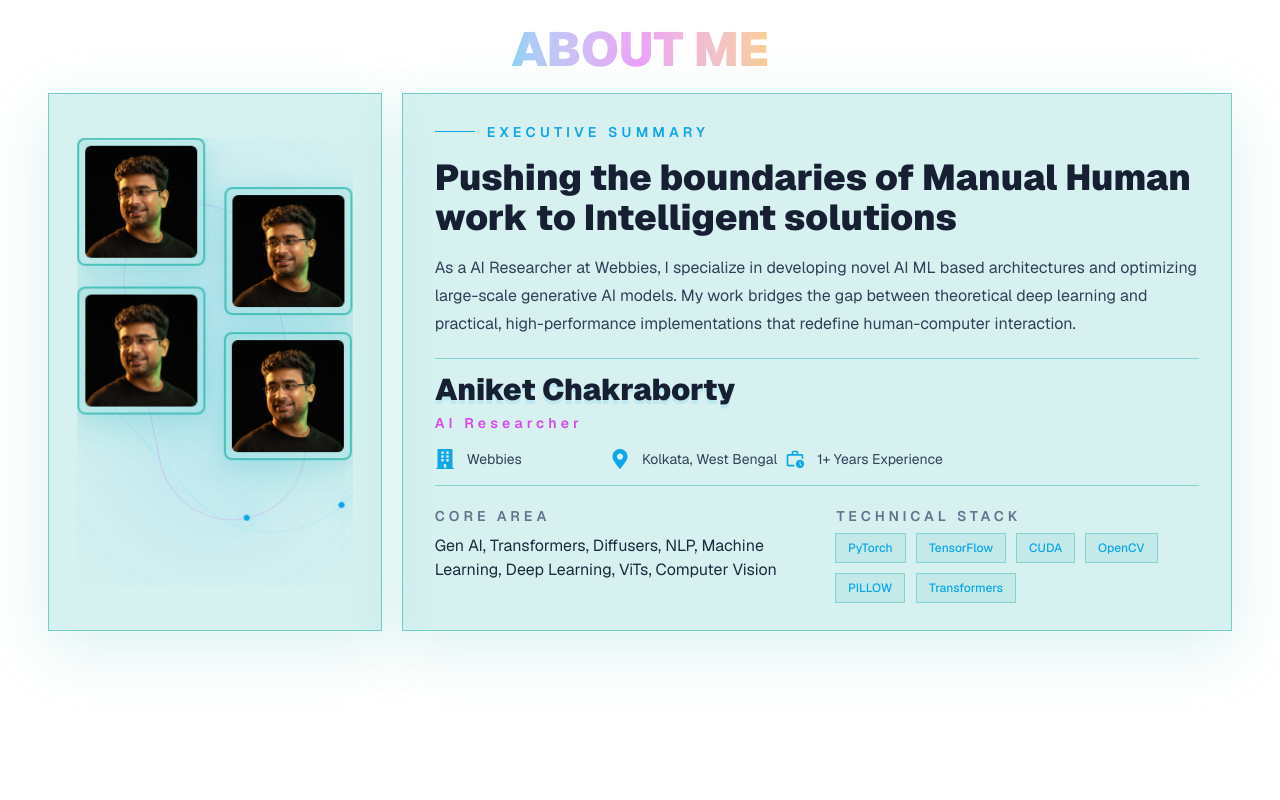
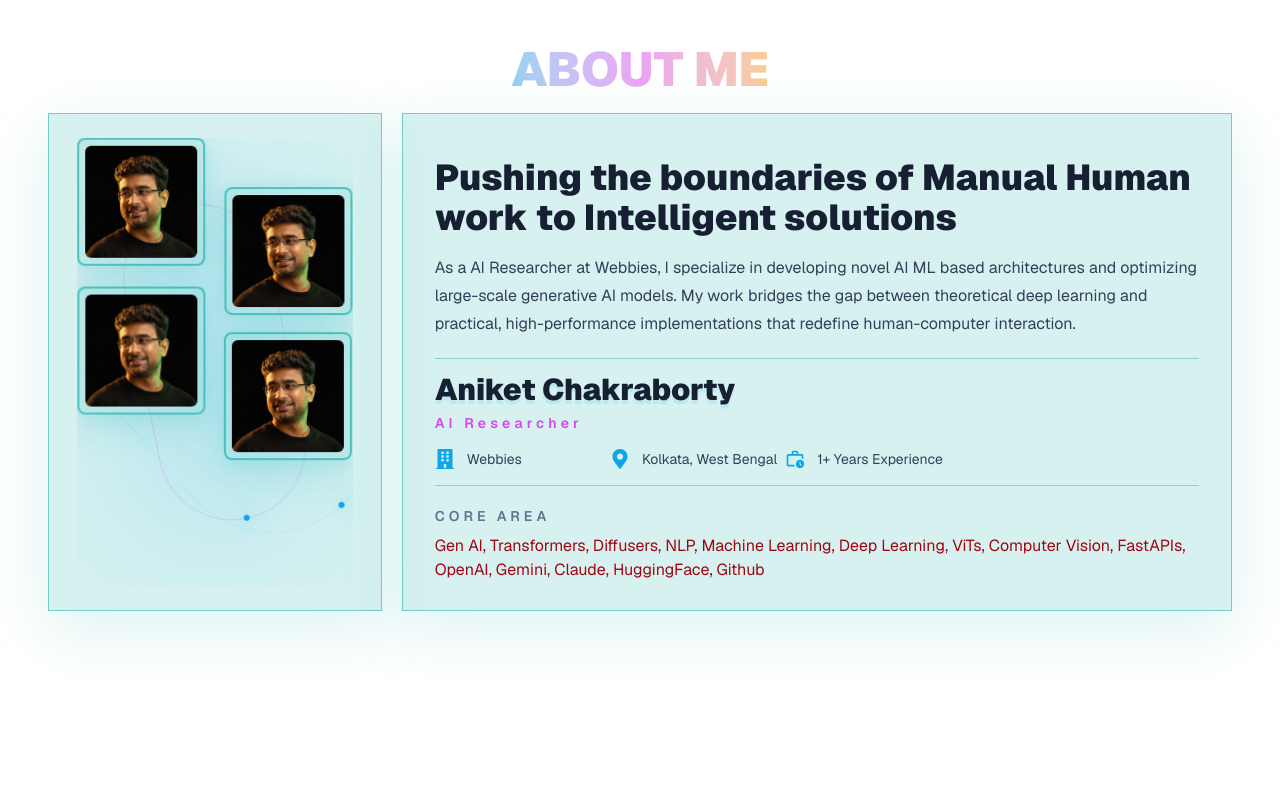
Before and after one commit to aniket-chakraborty2001/New_Modified_Portfolio_Stitch, a Next.js app: page / in a window 1280 px wide. Shown: the part 900-1700 px from the top of the page. Built offline with nearby package versions, Linux system fonts and the light colour scheme.

Commit message:
Doing Modifications in the Code

```diff
--- a/src/components/About.jsx
+++ b/src/components/About.jsx
@@ -61,12 +61,6 @@ function ProfileCard() {
 function SummaryPanel() {
   return (
     <section className="about-card about-reveal border border-[#20b2aa]/55 bg-[#20b2aa]/18 px-6 py-6 backdrop-blur-[2px] [animation-delay:120ms] sm:px-8 lg:px-8 lg:py-7">
-      <div className="about-reveal flex items-center gap-3 [animation-delay:200ms]">
-        <span className="h-px w-10 bg-[#0ea5e9]" />
-        <p className="text-sm font-semibold uppercase tracking-[0.3em] text-[#0ea5e9]">
-          Executive Summary
-        </p>
-      </div>
 
       <h2 className="about-reveal mt-4 max-w-5xl text-2xl font-black leading-[1.12] tracking-normal text-[#172033] drop-shadow-[0_3px_0_rgba(14,165,233,0.12)] [animation-delay:280ms] sm:text-3xl xl:text-[2.25rem]">
         Pushing the boundaries of Manual Human work to Intelligent solutions
@@ -104,31 +98,15 @@ function SummaryPanel() {
         </div>
       </div>
 
-      <div className="mt-5 grid gap-5 lg:grid-cols-[1fr_0.95fr]">
+      <div className="mt-5">
         <div className="about-reveal [animation-delay:440ms]">
           <h3 className="text-sm font-semibold uppercase tracking-[0.28em] text-slate-500">
             Core Area
           </h3>
-          <p className="mt-2 max-w-lg text-sm leading-6 text-slate-800 sm:text-base">
-            Gen AI, Transformers, Diffusers, NLP, Machine Learning, Deep Learning, ViTs, Computer Vision
+          <p className="mt-2 w-full max-w-none text-sm leading-6 text-red-800 sm:text-base">
+            Gen AI, Transformers, Diffusers, NLP, Machine Learning, Deep Learning, ViTs, Computer Vision, FastAPIs,
+            OpenAI, Gemini, Claude, HuggingFace, Github
           </p>
-        </div>
-
-        <div className="about-reveal [animation-delay:520ms]">
-          <h3 className="text-sm font-semibold uppercase tracking-[0.28em] text-slate-500">
-            Technical Stack
-          </h3>
-          <div className="mt-2 flex flex-wrap gap-3">
-            {["PyTorch", "TensorFlow", "CUDA", "OpenCV", "PILLOW", "Transformers"].map((skill, index) => (
-              <span
-                key={skill}
-                className="about-skill bg-[#20b2aa]/10 px-3 py-1.5 text-xs font-medium text-[#0ea5e9] ring-1 ring-[#20b2aa]/45"
-                style={{ animationDelay: `${620 + index * 80}ms` }}
-              >
-                {skill}
-              </span>
-            ))}
-          </div>
         </div>
       </div>
     </section>
--- a/src/components/Contact.jsx
+++ b/src/components/Contact.jsx
@@ -78,7 +78,7 @@ export default function Contact() {
       <div className="relative mx-auto flex min-h-[calc(100svh-6.5rem)] w-full flex-col justify-center py-8">
         <div className="text-center">
           <h2 className="mt-3 text-3xl font-black uppercase tracking-normal sm:text-4xl lg:text-5xl">
-            <span className="animate-pulse bg-linear-to-r from-[#0ea5e9] via-[#14b8a6] to-[#d946ef] bg-clip-text text-transparent">
+            <span className="animate-pulse bg-linear-to-r from-[#0ea5e9] via-[#d946ef] to-[#f59e0b] bg-clip-text text-transparent">
               Contact Node
             </span>
           </h2>
--- a/src/components/Home.jsx
+++ b/src/components/Home.jsx
@@ -22,7 +22,7 @@ const techChips = [
 
 function WorkbenchPanel() {
   return (
-    <div className="home-artwork relative mx-auto aspect-square w-full max-w-[18rem] overflow-hidden rounded-lg border border-sky-200/80 bg-white/82 shadow-[0_28px_90px_rgba(14,165,233,0.16),0_0_70px_rgba(217,70,239,0.08)_inset] backdrop-blur sm:max-w-88 xl:max-w-100">
+    <div className="home-artwork relative mx-auto aspect-[1/1.15] w-full max-w-[18rem] overflow-hidden rounded-lg border border-sky-200/80 bg-white/82 shadow-[0_28px_90px_rgba(14,165,233,0.16),0_0_70px_rgba(217,70,239,0.08)_inset] backdrop-blur sm:max-w-88 xl:max-w-100">
       <div className="absolute inset-0 bg-[linear-gradient(120deg,transparent_22%,rgba(14,165,233,0.18)_48%,transparent_74%)] opacity-0" />
       <div className="home-scan absolute inset-x-0 top-0 h-24 bg-linear-to-b from-[#0ea5e9]/22 via-[#d946ef]/8 to-transparent" />
       <div className="home-orbit absolute inset-7 rounded-full border border-sky-300/25" />
```
